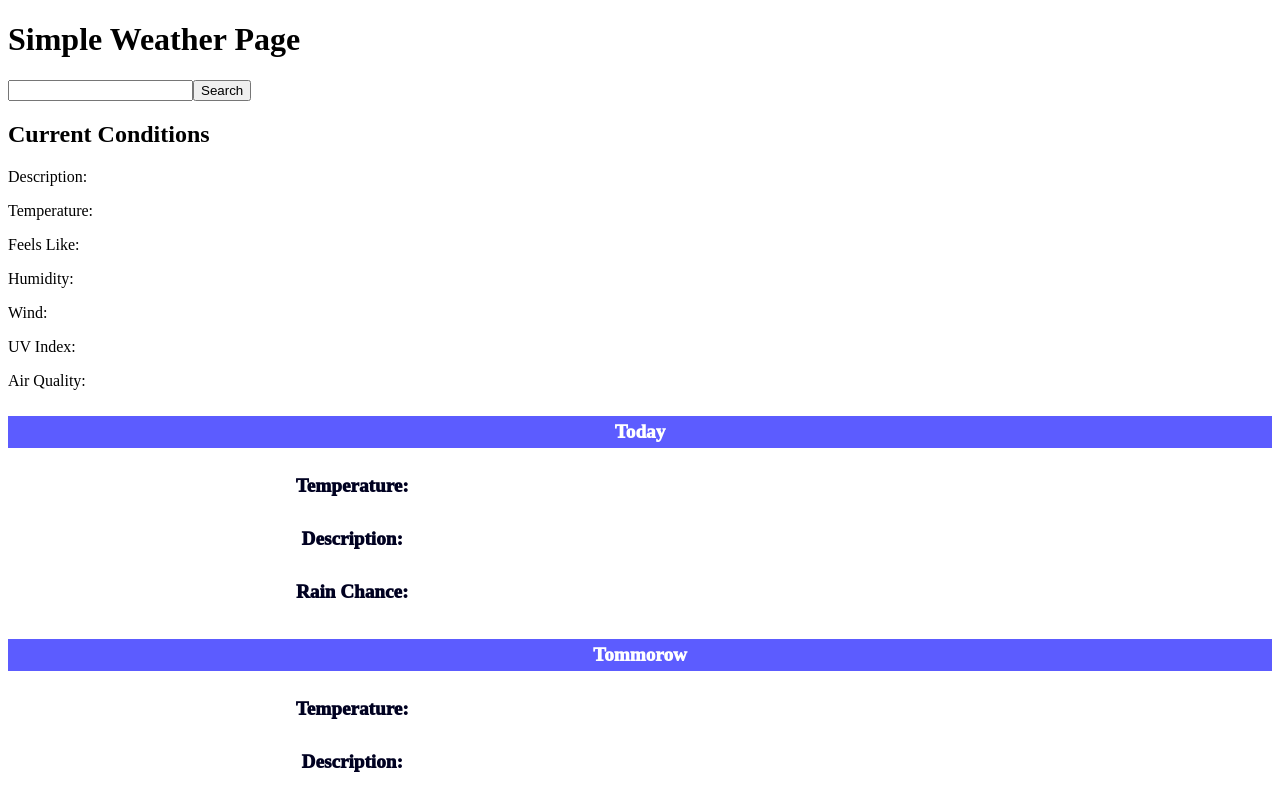
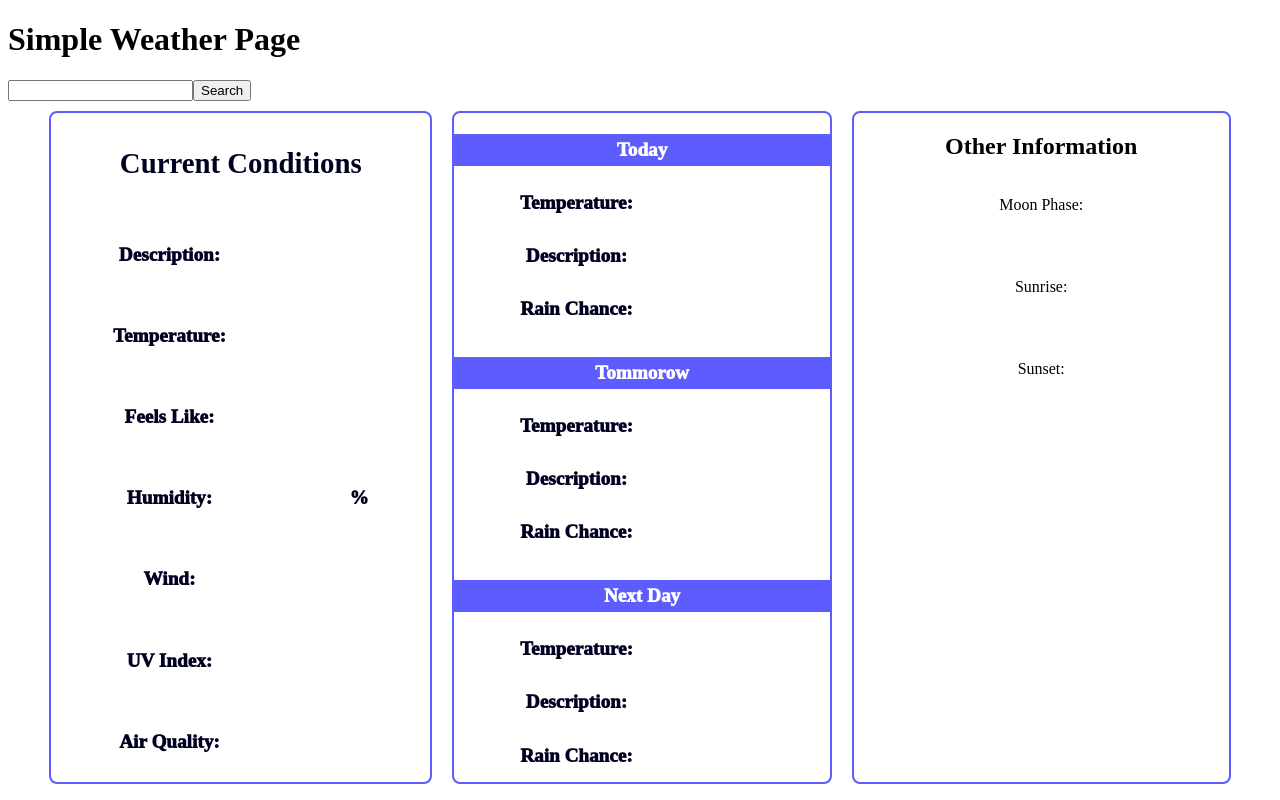
Before and after one commit to NicholasDomanico/Simple-Weather-Page, a React (Vite) app: page / in a window 1280 px wide. Shown: the top 800 px of the page. Built offline with nearby package versions, Linux system fonts and the light colour scheme; no server answers.

Commit message:
Begin styling Current Conditions with styled-components
The current conditions box defined in CurrentConditions.jsx
is now styled as a grid, rather than flex.

```diff
--- a/src/components/CurrentConditions.jsx
+++ b/src/components/CurrentConditions.jsx
@@ -1,21 +1,72 @@
+import styled from "styled-components";
+
+const CurrentConditionsBox = styled.div`
+  display: grid;
+  grid-template-columns: auto auto;
+  grid-template-rows: auto;
+  grid-auto-rows: auto;
+  align-items: center;
+  justify-items: center;
+  width: 30%;
+  min-width: 200px;
+  border: 2px solid rgb(92, 92, 255);
+  border-radius: 0.5rem;
+  margin: 10px;
+  font-size: 1.2rem;
+  font-weight: 1000;
+  color: rgb(0, 1, 33);
+`;
+
+const CurrentConditionsHeader = styled.h2`
+  grid-column-start: 1;
+  grid-column-end: 3;
+`;
+
+const CurrentDescription = styled.p`
+  grid-column-start: 2;
+`;
+
+const CurrentTemperature = styled.p`
+  grid-column-start: 2;
+`;
+
+const CurrentFeelsLike = styled.p`
+  grid-column-start: 2;
+`;
+
+const CurrentHumidity = styled.p`
+  grid-column-start: 2;
+`;
+
+const CurrentWind = styled.p`
+  grid-column-start: 2;
+`;
+const CurrentUV = styled.p`
+  grid-column-start: 2;
+`;
+
+const CurrentAir = styled.p`
+  grid-column-start: 2;
+`;
+
 export default function CurrentConditions({ weather }) {
   return (
-    <>
-      <h2>Current Conditions</h2>
+    <CurrentConditionsBox>
+      <CurrentConditionsHeader>Current Conditions</CurrentConditionsHeader>
       <p>Description: </p>
-      <p id="conditions">{weather.conditions}</p>
+      <CurrentDescription>{weather.conditions}</CurrentDescription>
       <p>Temperature: </p>
-      <p id="current-temperature">{weather.currentTemp}</p>
+      <CurrentTemperature>{weather.currentTemp}</CurrentTemperature>
       <p>Feels Like: </p>
-      <p id="feels-like"></p>
+      <CurrentFeelsLike>{weather.currentFeelsLike}</CurrentFeelsLike>
       <p>Humidity: </p>
-      <p id="humidity"></p>
+      <CurrentHumidity>{weather.humidity}%</CurrentHumidity>
       <p>Wind: </p>
-      <p id="wind"></p>
+      <CurrentWind></CurrentWind>
       <p>UV Index: </p>
-      <p id="uv-index"></p>
+      <CurrentUV></CurrentUV>
       <p>Air Quality: </p>
-      <p id="air-quality"></p>
-    </>
+      <CurrentAir></CurrentAir>
+    </CurrentConditionsBox>
   );
 }
--- a/src/components/Forecast.jsx
+++ b/src/components/Forecast.jsx
@@ -13,6 +13,18 @@ function Day(props) {
     </DayWrapper>
   );
 }
+
+const ForecastBox = styled.div`
+  display: flex;
+  flex-direction: column;
+  align-items: center;
+  width: 30%;
+  min-width: 200px;
+  border: 2px solid rgb(92, 92, 255);
+  border-radius: 0.5rem;
+  margin: 10px;
+  box-sizing: border-box;
+`;
 
 const DayWrapper = styled.section`
   display: grid;
@@ -64,10 +76,10 @@ const RainChance = styled.div`
 
 export default function Forecast(props) {
   return (
-    <>
+    <ForecastBox>
       <Day day="Today" />
       <Day day="Tommorow" />
       <Day day="Next Day" />
-    </>
+    </ForecastBox>
   );
 }
--- a/src/components/Other.jsx
+++ b/src/components/Other.jsx
@@ -1,6 +1,20 @@
+import styled from "styled-components";
+
+const OtherInfoBox = styled.div`
+  display: flex;
+  flex-direction: column;
+  align-items: center;
+  width: 30%;
+  min-width: 200px;
+  border: 2px solid rgb(92, 92, 255);
+  border-radius: 0.5rem;
+  margin: 10px;
+  box-sizing: border-box;
+`;
+
 export default function Other(props) {
   return (
-    <>
+    <OtherInfoBox>
       <h2>Other Information</h2>
       <p>Moon Phase: </p>
       <p id="moon-phase" />
@@ -8,6 +22,6 @@ export default function Other(props) {
       <p id="sunrise" />
       <p>Sunset: </p>
       <p id="sunset" />
-    </>
+    </OtherInfoBox>
   );
 }
--- a/src/components/Weather.jsx
+++ b/src/components/Weather.jsx
@@ -1,8 +1,15 @@
 import getWeatherData from "../weatherData.js";
 import CurrentConditions from "./CurrentConditions.jsx";
 import Forecast from "./Forecast.jsx";
+import Other from "./Other.jsx";
 import { useState, useEffect } from "react";
 import PropTypes from "prop-types";
+import styled from "styled-components";
+
+const Homepage = styled.div`
+  display: flex;
+  justify-content: center;
+`;
 
 export default function Weather(props) {
   const [loading, setLoading] = useState(false);
@@ -28,10 +35,11 @@ export default function Weather(props) {
   }, [location]);
 
   return (
-    <>
+    <Homepage>
       <CurrentConditions weather={data} />
       <Forecast />
-    </>
+      <Other />
+    </Homepage>
   );
 }
 
```
